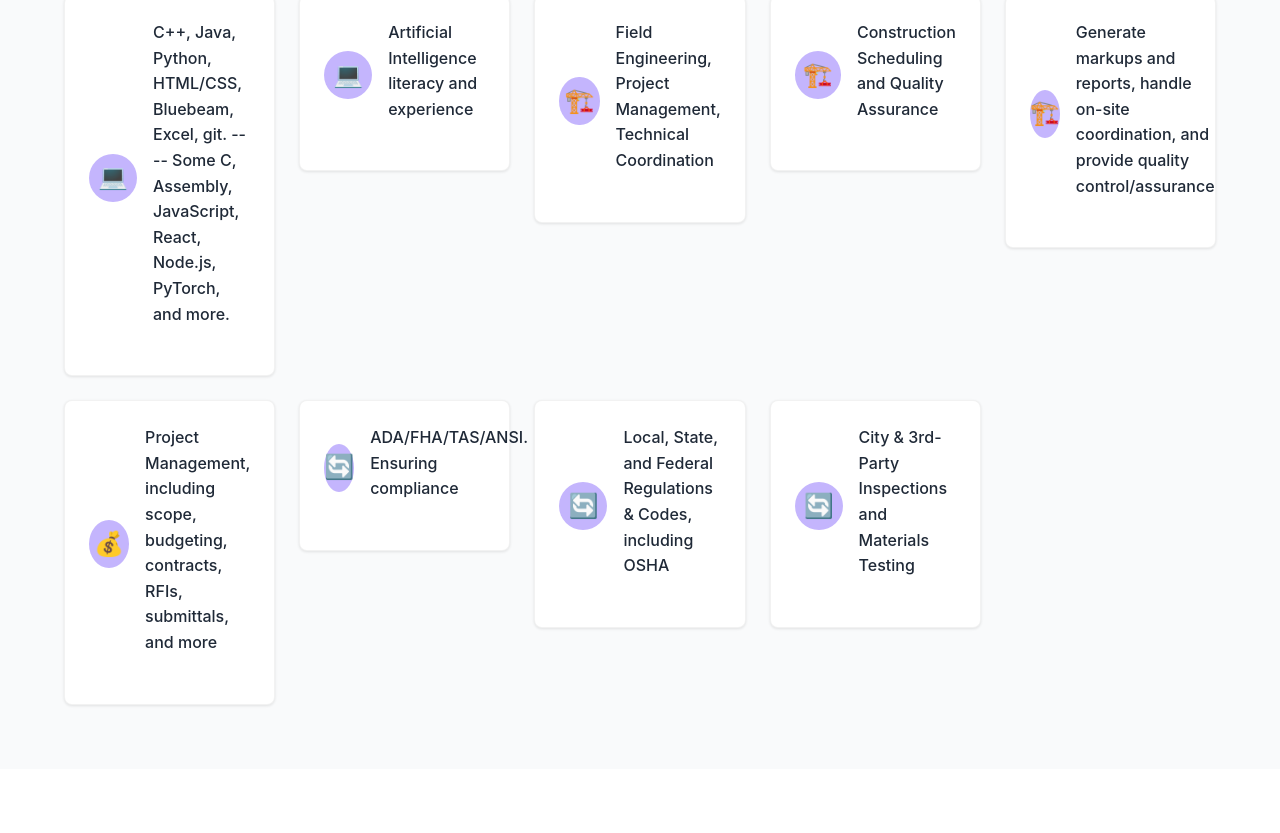
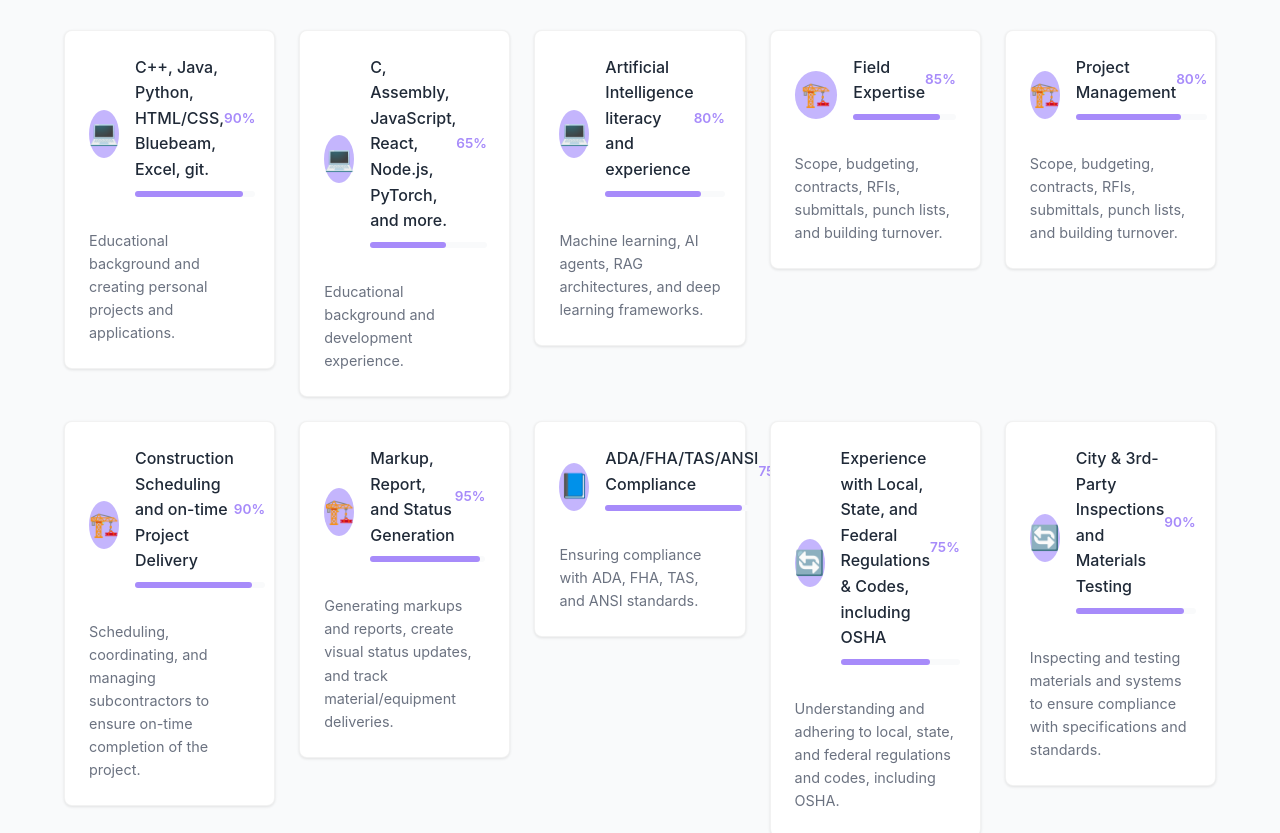
Before and after one commit to motiev01/tapstructures, a React (Create React App) app: page /about in a window 1280 px wide. Shown: the part 867-1700 px from the top of the page. Built offline with nearby package versions, Linux system fonts and the light colour scheme.

Commit message:
Fix ESLint warnings in AboutPage.tsx by removing unused styled components

```diff
--- a/src/components/common/Button.tsx
+++ b/src/components/common/Button.tsx
@@ -2,7 +2,7 @@
 import React from 'react';
 import styled from 'styled-components';
 import { motion } from 'framer-motion';
-import { Link } from 'react-router-dom';
+// import { Link } from 'react-router-dom';
 
 interface ButtonProps {
   primary?: boolean;
--- a/src/pages/AboutPage.tsx
+++ b/src/pages/AboutPage.tsx
@@ -38,20 +38,6 @@ const SkillsGrid = styled.div`
   margin-top: 2rem;
 `;
 
-const SkillItem = styled(motion.div)`
-  background-color: white;
-  padding: 1rem;
-  border-radius: ${props => props.theme.borderRadius};
-  box-shadow: ${props => props.theme.boxShadow};
-  display: flex;
-  align-items: center;
-  gap: 0.75rem;
-`;
-
-const SkillIcon = styled.div`
-  color: ${props => props.theme.colors.primary};
-  font-size: 1.25rem;
-`;
 
 const SkillName = styled.span`
   font-weight: 500;
@@ -190,24 +176,51 @@ const SkillDescription = styled.p`
 const AboutPage: React.FC = () => {
   // Skills data array with icons for visual representation
   const skills = [
-    { name: 'C++, Java, Python, HTML/CSS, Bluebeam, Excel, git. ---- Some C, Assembly, JavaScript, React, Node.js, PyTorch, and more.',
-      icon: '💻' },
+    { name: 'C++, Java, Python, HTML/CSS, Bluebeam, Excel, git.',
+      icon: '💻',
+      proficiency: 90, // Percentage of proficiency
+      description: 'Educational background and creating personal projects and applications.'
+    },
+    { name: 'C, Assembly, JavaScript, React, Node.js, PyTorch, and more.',
+      icon: '💻',
+      proficiency: 65, // Percentage of proficiency
+      description: 'Educational background and development experience.'
+    },
     { name: 'Artificial Intelligence literacy and experience',
-      icon: '💻' },
-    { name: 'Field Engineering, Project Management, Technical Coordination',
-      icon: '🏗️' },
-    { name: 'Construction Scheduling and Quality Assurance',
-      icon: '🏗️' },
-    { name: 'Generate markups and reports, handle on-site coordination, and provide quality control/assurance',
-      icon: '🏗️' },
-    { name: 'Project Management, including scope, budgeting, contracts, RFIs, submittals, and more',
-      icon: '💰' },
-    { name: 'ADA/FHA/TAS/ANSI. Ensuring compliance',
-      icon: '🔄' },
-    { name: 'Local, State, and Federal Regulations & Codes, including OSHA',
-      icon: '🔄' },
+      icon: '💻',
+      proficiency: 80, // Percentage of proficiency
+      description: 'Machine learning, AI agents, RAG architectures, and deep learning frameworks.'
+    },
+    { name: 'Field Expertise',
+      icon: '🏗️',
+      proficiency: 85,
+      description: 'Scope, budgeting, contracts, RFIs, submittals, punch lists, and building turnover.'
+    },
+    { name: 'Project Management',
+      icon: '🏗️',
+      proficiency: 80,
+      description: 'Scope, budgeting, contracts, RFIs, submittals, punch lists, and building turnover.'
+    },
+    { name: 'Construction Scheduling and on-time Project Delivery',
+      icon: '🏗️',
+      proficiency: 90,
+      description: 'Scheduling, coordinating, and managing subcontractors to ensure on-time completion of the project.' },
+    { name: 'Markup, Report, and Status Generation',
+      icon: '🏗️',
+      proficiency: 95,
+      description: 'Generating markups and reports, create visual status updates, and track material/equipment deliveries.' },
+    { name: 'ADA/FHA/TAS/ANSI Compliance',
+      icon: '📘',
+      proficiency: 75,
+      description: 'Ensuring compliance with ADA, FHA, TAS, and ANSI standards.' },
+    { name: 'Experience with Local, State, and Federal Regulations & Codes, including OSHA',
+      icon: '🔄',
+      proficiency: 75,
+      description: 'Understanding and adhering to local, state, and federal regulations and codes, including OSHA.' },
     { name: 'City & 3rd-Party Inspections and Materials Testing',
-      icon: '🔄' },
+      icon: '🔄',
+      proficiency: 90,
+      description: 'Inspecting and testing materials and systems to ensure compliance with specifications and standards.' },
 
   ];
 
@@ -216,12 +229,12 @@ const AboutPage: React.FC = () => {
     {
       title: 'Multifamily Development',
       description: '388-unit luxury apartment community with modern amenities in Fort Worth, TX.\n',
-      role: 'Initial field engineering role focused on on-site coordination.As an Assistant Superintendent, I work with dozens of skilled subcontractors and vendors ensuring project quality and timely completion.'
+      role: 'Initial field engineering role focused on on-site coordination.'
     },
     {
       title: 'Multifamily Development',
       description: '261-unit luxury apartment community with modern amenities in Grand Prairie, TX.',
-      role: 'Initial field engineering role focused on on-site coordination.As an Assistant Superintendent, I work with dozens of skilled subcontractors and vendors ensuring project quality and timely completion.'
+      role: 'As Assistant Superintendent, I work with dozens of skilled subcontractors and vendors ensuring project quality and timely completion.'
     },
     {
       title: 'Responsive Web and Embedded Services',
@@ -249,7 +262,7 @@ const AboutPage: React.FC = () => {
               <BioText>
                 With a vision to build a business that transforms industries, I'm focused on creating solutions
                 that weld optimized tools to the foundation of Industry Standard. My background in construction and
-                computer science gives me a unique perspective on how to approach complex projects with efficiency and creativity.
+                computer science gives me a unique perspective on large scale architectures and how to approach complex projects with efficiency and creativity.
               </BioText>
             </BioSection>
           </motion.div>
@@ -274,9 +287,14 @@ const AboutPage: React.FC = () => {
                 <SkillDetails>
                   <SkillNameAndLevel>
                     <SkillName>{skill.name}</SkillName>
+                    <SkillLevel>{skill.proficiency}%</SkillLevel>
                   </SkillNameAndLevel>
+                  <ProgressBarContainer>
+                    <ProgressBar $progress={skill.proficiency} />
+                  </ProgressBarContainer>
                 </SkillDetails>
               </SkillHeader>
+              <SkillDescription>{skill.description}</SkillDescription>
             </EnhancedSkillCard>
           </motion.div>
         ))}
--- a/src/pages/LandingPage.tsx
+++ b/src/pages/LandingPage.tsx
@@ -122,7 +122,7 @@ const featureCards = [
   {
     icon: '💡',
     title: 'Fresh Approaches',
-    description: 'We\'re bringing a fresh set of eyes to a hardened team of industry professionals with the full power of AI technologies to implement creative approaches and solve deep-rooted problems across industries. Unbound by traditional practices but humbly grounded in their battle-tested experience.'
+    description: 'We\'re bringing a fresh set of eyes to a hardened team of professionals with the full power of AI technologies to implement creative approaches and solve deep-seated issues across industries. Unbound by obsolete practices but humbly grounded in their battle-tested experience.'
   }
 ];
 
@@ -203,8 +203,8 @@ const LandingPage: React.FC = () => {
               <SectionHeading>Ready to Get Started?</SectionHeading>
               <HeroSubheading>
                 Hi, I'm Matt Tap! A builder wielding a passion for solving complex problems with out-of-the-box solutions.
-                I'm currently working towards building a stronger bridge between tradition and technology.
-                I envision an industry, built on the shoulders of giants, accelerated and empowered by almost unimaginable technological advancements.
+                I'm currently working towards building a wider bridge between tradition and technology.
+                I envision an industry, built upon the shoulders of giants, accelerated and empowered by almost unimaginable technological advancements.
                 We will send shockwaves through the industry, and I'm looking for like-minded individuals to join me on this journey. Lets shape the future together.
               </HeroSubheading>
             </motion.div>
```
